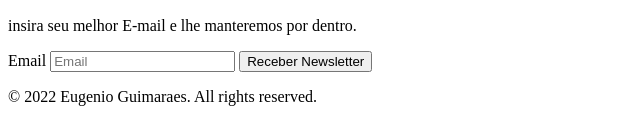
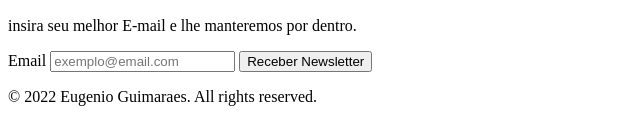
Before and after one commit to EugenioGuimaraes/S1-31, a plain HTML site: page index.html in a window 1280 px wide. Shown: the part 721-840 px from the top of the page, 0-640 px from the left. Drawn offline with Linux system fonts and the light colour scheme.

Commit message:
form e favicon
atualizações com form e favicon

```diff
--- a/index.html
+++ b/index.html
@@ -5,6 +5,7 @@
     <meta charset="UTF-8">
     <meta name="viewport" content="width=device-width, initial-scale=1.0">
     <meta name="author" content="Eugenio Guimaraes">
+    <link rel="icon" href="http://kenzie.com.br/favicon.jpeg">
     <meta name="description"
         content="Atividade de entrega semanal da Kenzie Academy. Nesta pagina HTML é apresentado quatro post do blog da Kenzie que o autor achou relevantes e então é apresentado o link para redirecionar o usuário ao post original.">
     <title>entrega semanal</title>
@@ -83,11 +84,13 @@
     <section>
         <h2>Deseja receber nossas notícias em primeira mão?</h2>
         <p>insira seu melhor E-mail e lhe manteremos por dentro.</p>
-        <div>
+
+        <form>
             <label for="email">Email</label>
-            <input type="email" id="email" name="email" placeholder="Email" required>
+            <input type="email" id="email" name="email" placeholder="exemplo@email.com" required="true">
             <button type="submit">Receber Newsletter</button>
-        </div>
+        </form>
+
     </section>
     <footer>
         <div>
```
